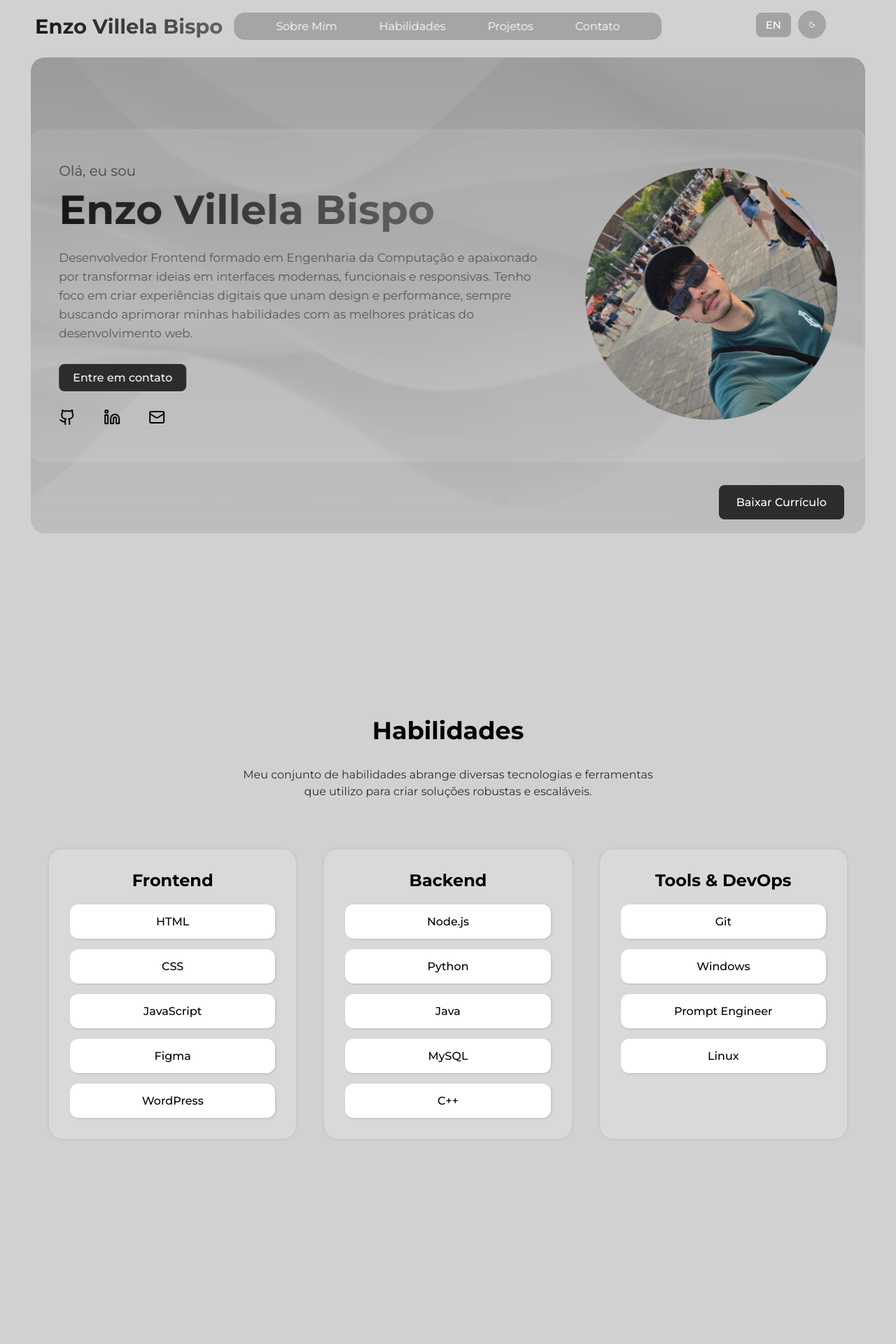
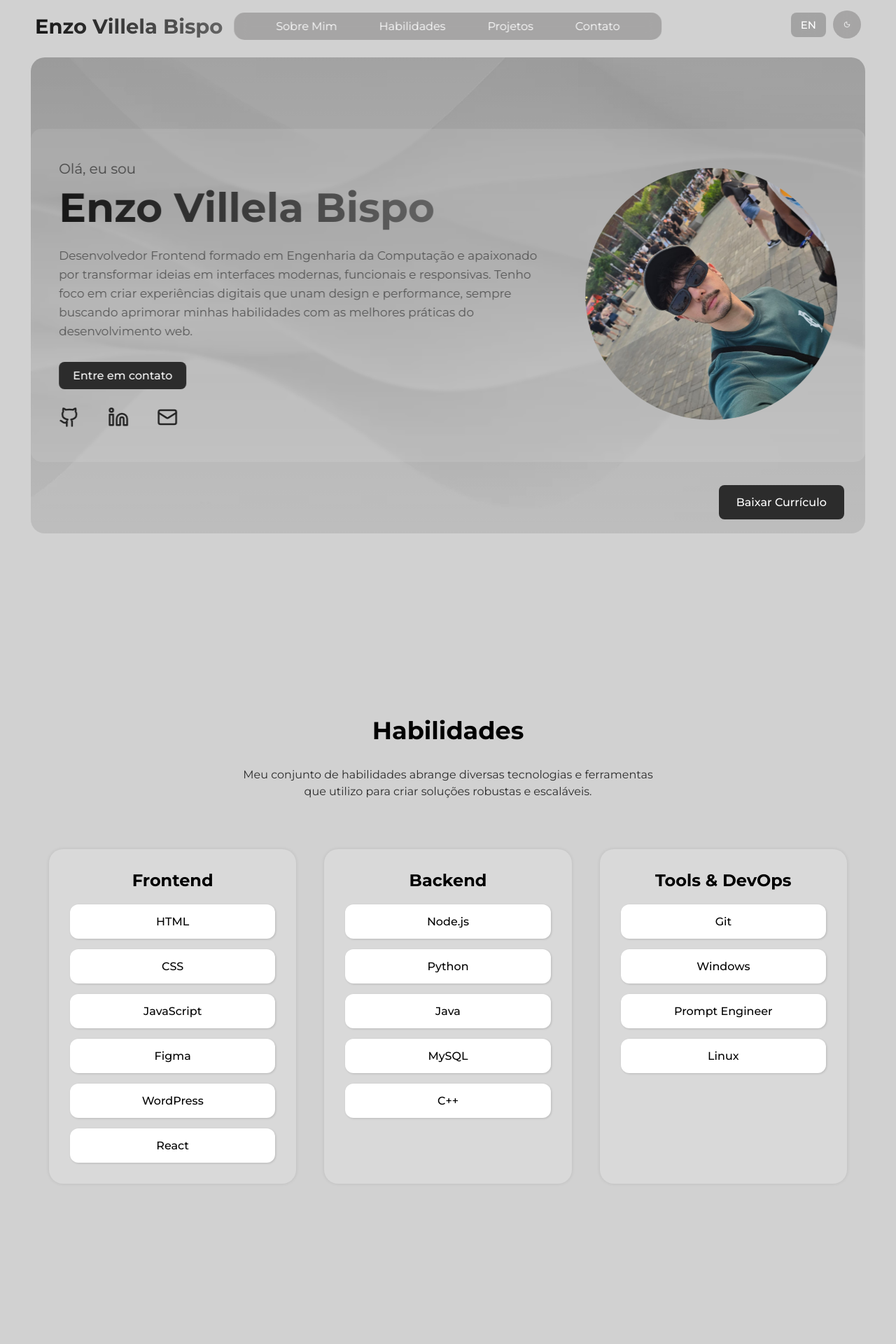
Before and after one commit to Enzirneo/Portifolio, a React (Vite) app: page / in a window 1280 px wide. Shown: the top 1920 px of the page at 70% size. Built offline with nearby package versions, Linux system fonts and the light colour scheme.

Commit message:
Ajustes no design

```diff
--- a/package.json
+++ b/package.json
@@ -11,6 +11,7 @@
   },
   "dependencies": {
     "@emailjs/browser": "^4.4.1",
+    "@fortawesome/fontawesome-free": "^6.7.2",
     "lucide-react": "^0.514.0",
     "react": "^19.1.0",
     "react-dom": "^19.1.0"
--- a/src/components/ContactInfo/ContactInfo.css
+++ b/src/components/ContactInfo/ContactInfo.css
@@ -12,6 +12,7 @@
   max-width: 33%;
   display: flex;
   align-items: center;
+  text-align: left;
   gap: 1rem;
   background: #D9D9D9;
   padding: 1rem;
@@ -29,7 +30,6 @@
   border-radius: 100%;
 }
 
-/* DARK MODE */
 body.dark-mode .info-box {
   background-color: #2E2E2E;
   color: #fff;
--- a/src/components/ContactInfo/index.jsx
+++ b/src/components/ContactInfo/index.jsx
@@ -1,6 +1,7 @@
 import React from "react";
 import { useLanguage } from "../../context/LanguageContext";
 import './ContactInfo.css';
+import '@fortawesome/fontawesome-free/css/all.min.css';
 
 export default function ContactInfo() {
   const { menuLabels } = useLanguage();
@@ -20,7 +21,7 @@ export default function ContactInfo() {
         <i className="fas fa-envelope"></i>
         <div>
           <h4>{menuLabels["contato-email"]}</h4>
-          <p>bispo.22.ev@gmail.com</p>
+          <p>enzo.bispo22@gmail.com</p>
         </div>
       </div>
       <div className="info-box">
--- a/src/components/Header/Header.css
+++ b/src/components/Header/Header.css
@@ -39,12 +39,13 @@ header {
   display: flex;
   align-items: center;
   gap: 12px;
-  padding-right: 0;
-  margin-left: auto;
+  justify-self: end;
+  margin-right: -50px;
 }
 
 .lang-toggle {
   background-color: #2c2c2c46;
+  backdrop-filter: blur(10px);
   color: white;
   border: none;
   padding: 8px 14px;
@@ -54,6 +55,7 @@ header {
   font-size: 15px;
   transition: all 0.3s ease;
 }
+
 .lang-toggle:hover {
   background-color: rgba(255, 255, 255, 0.4);
   color: #000000;
@@ -64,6 +66,7 @@ header {
   height: 40px;
   padding: 10px 15px;
   background-color: rgba(73, 71, 71, 0.315);
+  backdrop-filter: blur(10px);
   border: none;
   border-radius: 50%;
   cursor: pointer;
@@ -73,12 +76,15 @@ header {
   z-index: 1100;
   transition: background-color 0.3s ease;
 }
+
 .theme-toggle svg {
   stroke: white;
 }
+
 .theme-toggle:hover {
   background-color: rgba(255, 255, 255, 0.4);
 }
+
 .theme-toggle:hover svg {
   stroke: #000000;
 }
@@ -153,6 +159,7 @@ body.dark-mode .lang-toggle {
   background-color: rgba(255, 255, 255, 0.2);
   color: #DDDDDD;
 }
+
 body.dark-mode .lang-toggle:hover {
   background-color: rgba(46, 46, 46, 0.603);
   color: #ffffff;
@@ -161,12 +168,15 @@ body.dark-mode .lang-toggle:hover {
 body.dark-mode .theme-toggle {
   background-color: rgba(200, 200, 200, 0.3);
 }
+
 body.dark-mode .theme-toggle svg {
   stroke: #DDDDDD;
 }
+
 body.dark-mode .theme-toggle:hover {
   background-color: rgba(46, 46, 46, 0.603);
 }
+
 body.dark-mode .theme-toggle:hover svg {
   stroke: #ffffff;
 }
--- a/src/components/Hero/Hero.css
+++ b/src/components/Hero/Hero.css
@@ -108,10 +108,16 @@
   text-decoration: none;
 }
 
-.social-icons i {
-  font-size: 30px;
+.social-icons svg {
+  width: 30px;
+  height: 30px;
   color: #242424;
   cursor: pointer;
+  transition: color 0.3s ease, transform 0.3s ease;
+}
+
+.social-icons svg:hover {
+  transform: scale(1.2);
 }
 
 .profile-container {
@@ -133,7 +139,6 @@
   right: 100px;
   z-index: 1000;
 }
-
 
 .nome {
   font-size: 24px;
@@ -170,7 +175,6 @@
   box-shadow: 0 4px 12px rgba(0, 0, 0, 0.1);
 }
 
-/* ===== MODO ESCURO ===== */
 .dark-mode .hero {
   background: linear-gradient(rgba(0, 0, 0, 0), rgba(0, 0, 0, 0)),
     url('/images/fundopreto.png') center/cover no-repeat;
@@ -215,13 +219,11 @@
   background: #bbb;
 }
 
-/* Corrigido: regras CSS sem aninhamento */
-.dark-mode .social-icons i {
+.dark-mode .social-icons svg {
   color: #f5f5f5;
-  transition: color 0.3s ease, transform 0.3s ease;
 }
 
-.dark-mode .social-icons i:hover {
+.dark-mode .social-icons svg:hover {
   color: #ffffff;
   transform: scale(1.2);
 }
@@ -243,7 +245,6 @@
   background: #bbb;
 }
 
-/* ===== MEDIA QUERIES ===== */
 @media (max-width: 1024px) {
   .blur-box {
     flex-direction: column;
--- a/src/components/SkillCategory/SkillCategory.css
+++ b/src/components/SkillCategory/SkillCategory.css
@@ -77,6 +77,10 @@ body.dark-mode .skill-box {
   color: #ffffff;
 }
 
+.front:nth-child(6):hover {
+  background-color: #23272F;
+  color: #77B7D7;
+}
 
 .back:nth-child(1):hover {
   background-color: #439b36;
--- a/src/components/Skills/index.jsx
+++ b/src/components/Skills/index.jsx
@@ -9,7 +9,7 @@ export default function Skills() {
   const categories = [
     {
       title: "Frontend",
-      skills: ["HTML", "CSS", "JavaScript", "Figma", "WordPress"],
+      skills: ["HTML", "CSS", "JavaScript", "Figma", "WordPress", "React"],
       skillClass: "front",
     },
     {
--- a/src/index.css
+++ b/src/index.css
@@ -12,7 +12,6 @@ html {
 }
 
 :root {
-  /* Variáveis para o tema claro */
   --bg-color: #D1D1D1;
   --link-color: #222222;
 }
@@ -24,7 +23,6 @@ body {
   transition: background-color 0.3s ease, color 0.3s ease;
 }
 
-/* Modo escuro */
 body.dark-mode {
   --bg-color: #121212;
   --link-color: #cccccc;
```
Also changed, not shown: 1 other file (tests, documents, lock files or other folders).
